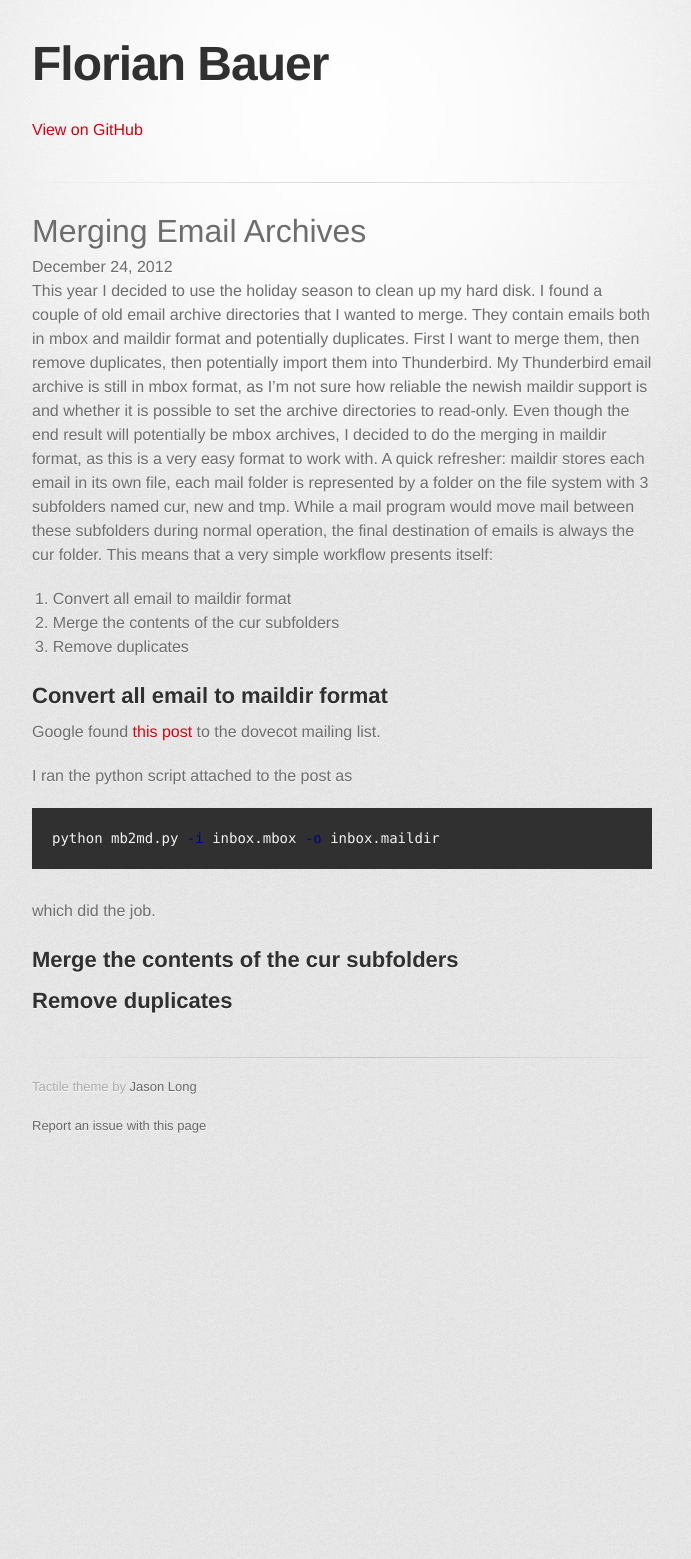
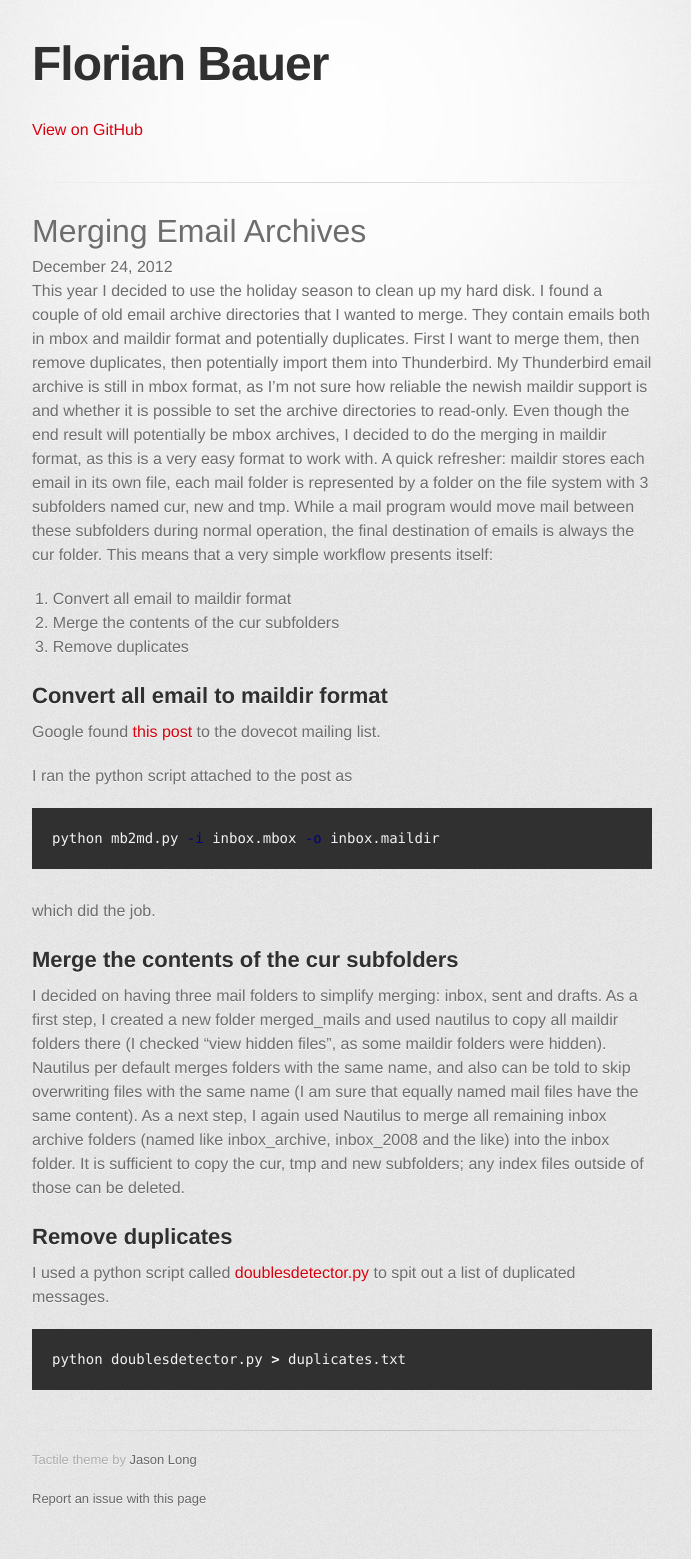
Before and after one commit to fbauer/fbauer.github.com, a Jekyll site: the page built from _posts/2012-12-24-merging-email-archives.md, in a window 1280 px wide. Shown: the whole page, without its empty margins (298-989 px from the left). Built offline with Jekyll 4.4.1, drawn with Linux system fonts in a browser that asks for light colours; some web fonts are replaced; before the commit the page ends 1186 px from its top, so only the background shows below that.

Commit message:
describe merging and start section on de-duping

```diff
--- a/_posts/2012-12-24-merging-email-archives.md
+++ b/_posts/2012-12-24-merging-email-archives.md
@@ -31,4 +31,25 @@ python mb2md.py -i inbox.mbox -o inbox.maildir
 which did the job.
 
 ## Merge the contents of the cur subfolders
+
+I decided on having three mail folders to simplify merging: inbox,
+sent and drafts. As a first step, I created a new folder merged_mails
+and used nautilus to copy all maildir folders there (I checked "view
+hidden files", as some maildir folders were hidden).  Nautilus per
+default merges folders with the same name, and also can be told to
+skip overwriting files with the same name (I am sure that equally
+named mail files have the same content).  As a next step, I again used
+Nautilus to merge all remaining inbox archive folders (named like
+inbox_archive, inbox_2008 and the like) into the inbox folder. It is
+sufficient to copy the cur, tmp and new subfolders; any index files
+outside of those can be deleted.
+
 ## Remove duplicates
+
+I used a python script called
+[doublesdetector.py](http://sebsauvage.net/python/doublesdetector.py)
+to spit out a list of duplicated messages.
+
+{% highlight sh %}
+python doublesdetector.py > duplicates.txt
+{% endhighlight %}
```
